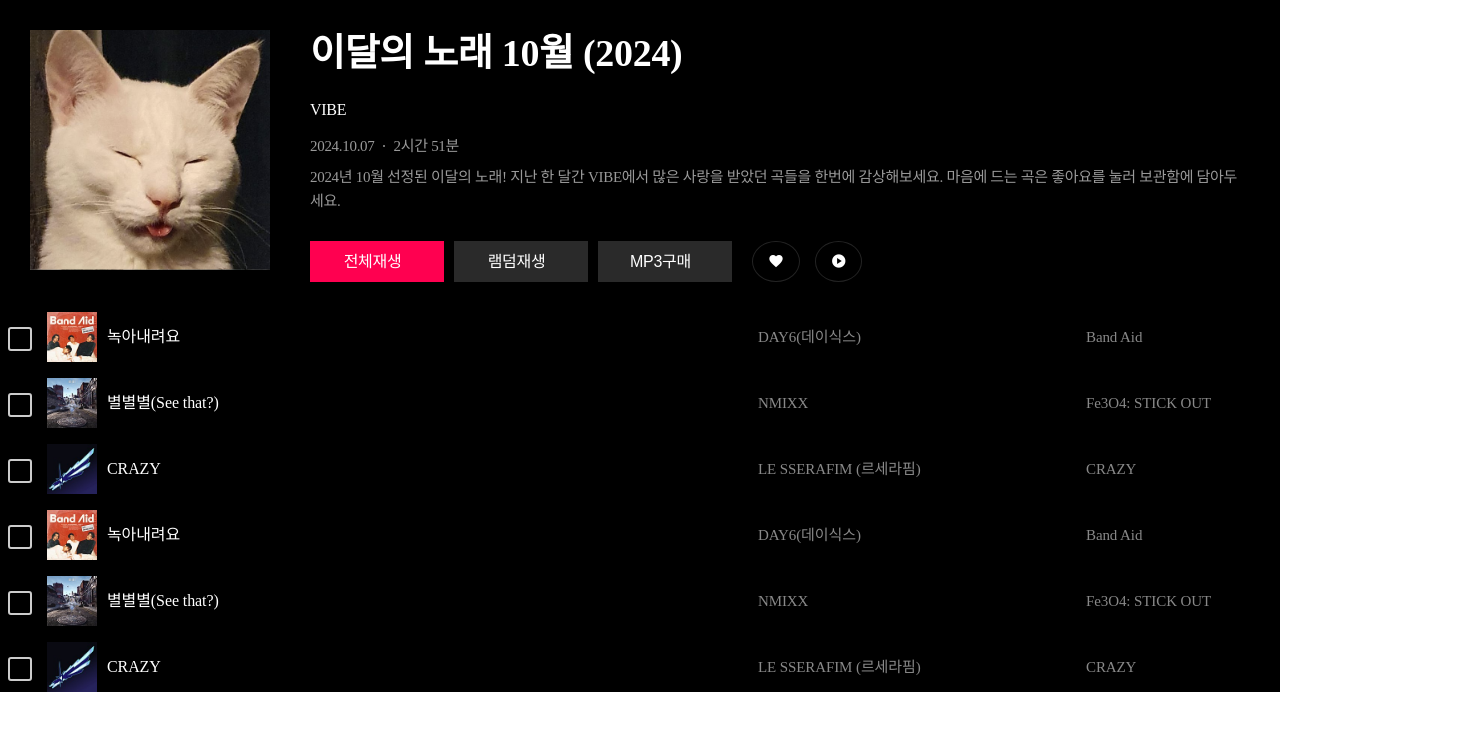
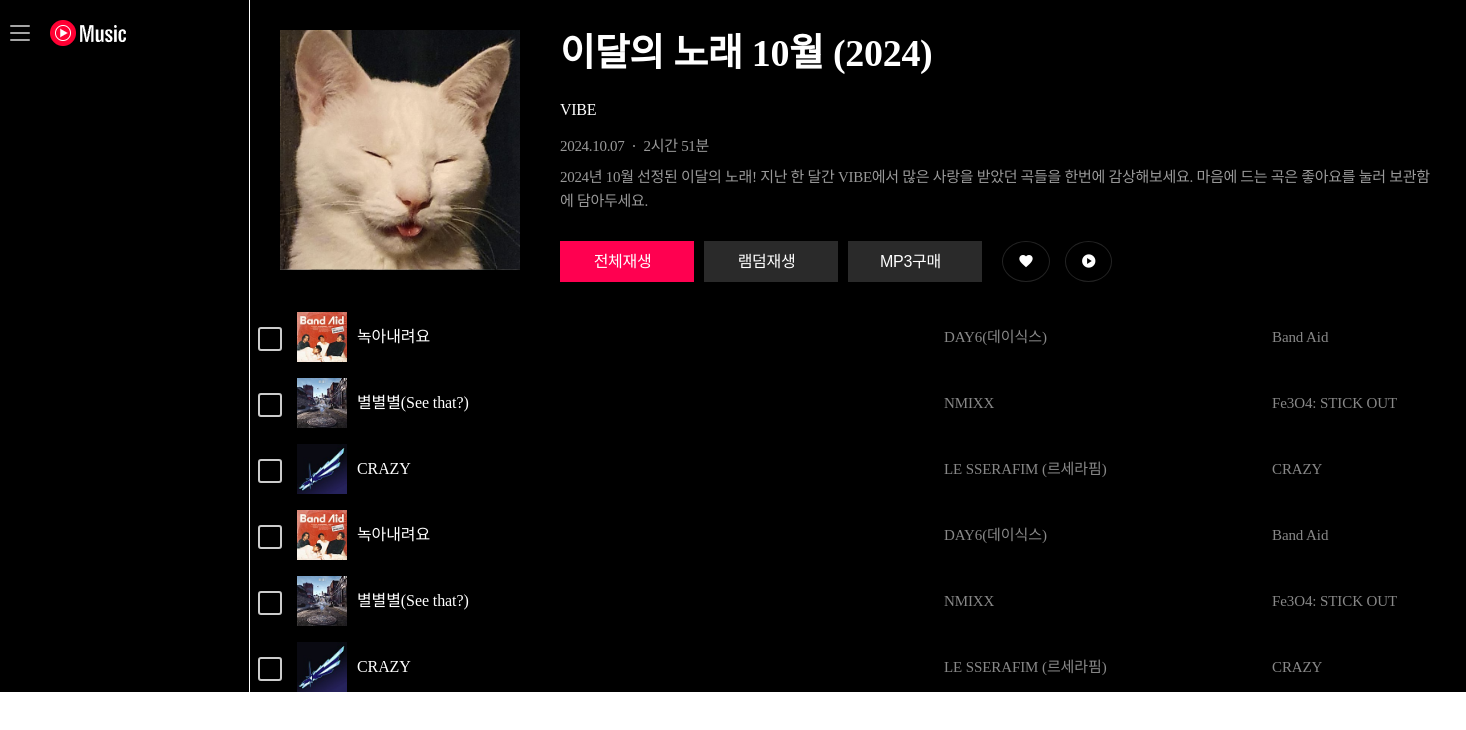
Before and after one commit to reeyounghyun/vue-study, a Vue app: page / in a window 1280 px wide. Shown: the top 730 px of the page, 1466 px wide, since content can reach past the window. Built offline with nearby package versions, Linux system fonts and the light colour scheme.

Commit message:
사이드바 메뉴 추가

```diff
--- a/src/App.vue
+++ b/src/App.vue
@@ -1,20 +1,33 @@
 <template>
-  <div class="comm">
-    <Sidebar/>
+  <div class="App">
+    <div class="container">
+      <asideMenu/>
+      <Sidebar/>
+    </div>
   </div>
 </template>
 
 <script>
   import Sidebar from './view/vibeNavr.vue'
+  import asideMenu from './view/asideMenu.vue'
 
   export default {
       components: {
-      Sidebar,
+        asideMenu,
+        Sidebar,
     }
   }
 </script>
 
 <style>
+.container{
+  display: flex;
+  justify-content: flex-start;
+  width: 100%;
+  background-color: #000;
+  color: #fff;
+}
+
   /* http://meyerweb.com/eric/tools/css/reset/
     v2.0 | 20110126
     License: none (public domain)
--- /dev/null
+++ b/src/view/asideMenu.vue
@@ -0,0 +1,56 @@
+<template>
+    <div class="asideMenu">
+        <div class="nev-ber" v-for="(logo, index) in logos" :key="index">
+            <div class="btn">
+                <span></span>
+                <span></span>
+                <span></span>
+            </div>
+            <img :src="logo.img" :alt="logo.alt">
+
+        </div>
+    </div>
+</template>
+
+<script>
+
+    export default {
+        data() {
+            return{
+                logos: [
+                    {
+                    index: 0,
+                    img: require('@/assets/image/on_platform_logo_dark.png'),
+                    alt: '유튜브'
+                    },
+                ]
+            }
+        }
+    }
+</script>
+
+<style scoped>
+.nev-ber{
+    display: flex;
+    align-items: center;
+}
+.btn {
+    margin-right: 20px;
+}
+.btn span{
+    display: block;
+    width: 20px;
+    height: 2px;
+    border-radius: 6px;
+    background-color: #a5a5a5;
+}
+.btn span + span{
+    margin-top: 5px;
+}
+.asideMenu{
+    min-width: 250px;
+    border-right: 1px solid #fff;
+    box-sizing: border-box;
+    padding: 20px 0 0 10px;
+}
+</style>
--- a/src/view/vibeNavr.vue
+++ b/src/view/vibeNavr.vue
@@ -121,6 +121,9 @@
 </script>
 
 <style scoped>
+.wrap{
+  width: 100%;
+}
 .custom-checkbox {
   position: relative;
 }
```
Also changed, not shown: src/assets/image/on_platform_logo_dark.png (added).
